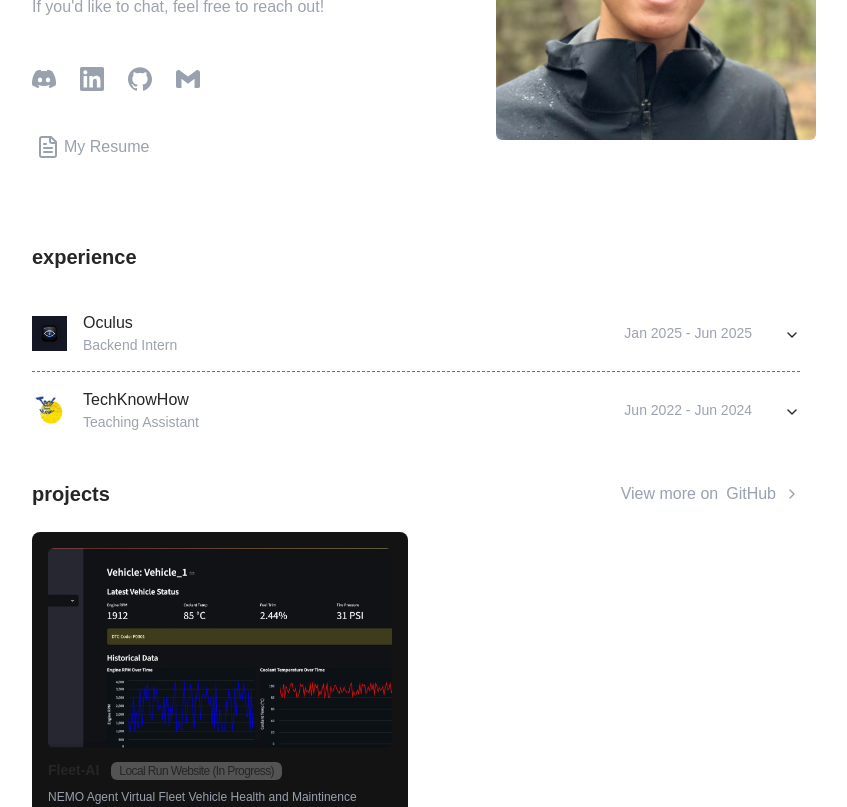
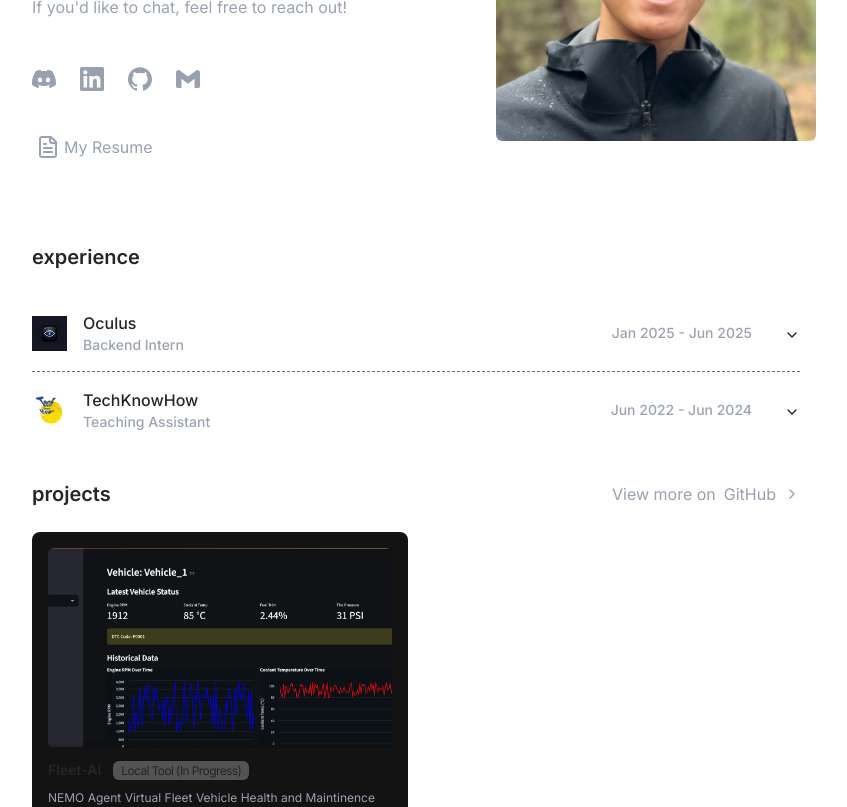
Before and after one commit to gav-ip/personal-website, a Next.js app: page / in a window 1280 px wide. Shown: the part 260-1067 px from the top of the page, without its empty margins (224-1071 px from the left). Built offline with nearby package versions, Linux system fonts and the light colour scheme.

Commit message:
font and projects update

```diff
--- a/src/app/components/projects.tsx
+++ b/src/app/components/projects.tsx
@@ -27,7 +27,7 @@ export default function Projects() {
     {
       id: "project-1",
       name: "Fleet-AI",
-      type: "Local Run Website (In Progress)",
+      type: "Local Tool (In Progress)",
       description: "NEMO Agent Virtual Fleet Vehicle Health and Maintinence Advisor.",
       image: "/fleet-ai.webp",
       link: "https://github.com/gav-ip/fleet-ai",
@@ -36,7 +36,7 @@ export default function Projects() {
         { name: "StreamLit", component: StreamLitIcon},
         { name: "Nvidia", component: NvidiaIcon}
       ]
-    }
+    },
     // {
     //   id: "project-4",
     //   name: "Project 4",
--- a/src/app/layout.tsx
+++ b/src/app/layout.tsx
@@ -1,13 +1,9 @@
 import type { Metadata } from "next";
-import { IBM_Plex_Mono} from "next/font/google";
+import { Inter } from "next/font/google";
 import "./globals.css";
 import Footer from "./components/footer";
 
-const ibmPlexMono = IBM_Plex_Mono({
-  variable: "--font-ibm-plex-mono",
-  subsets: ["latin"],
-  weight: ["100", "200", "300", "400", "500", "600", "700"],
-});
+const inter = Inter({ subsets: ["latin"] });
 
 export const metadata: Metadata = {
   title: "Gavin Abrigo",
@@ -21,15 +17,10 @@ export default function RootLayout({
 }>) {
   return (
     <html lang="en">
-      <body
-        className={`${ibmPlexMono.variable} antialiased relative`}
-      >
-
+      <body className={inter.className}>
         <div className="flex flex-col min-h-screen w-full sm:max-w-4xl sm:mx-auto md:px-12">
-          <main className="flex-1">
-            {children}
-          </main>
-          <Footer/>
+          <main className="flex-1">{children}</main>
+          <Footer />
         </div>
       </body>
     </html>
```
